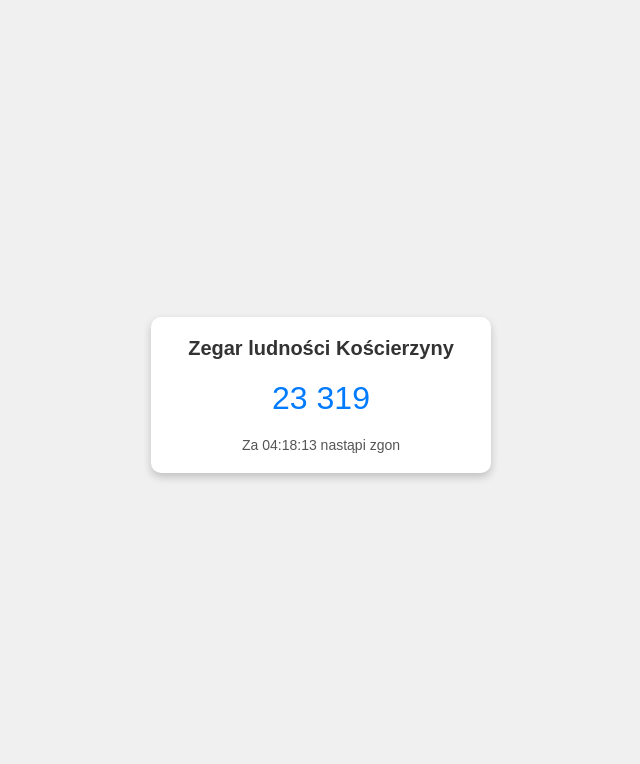
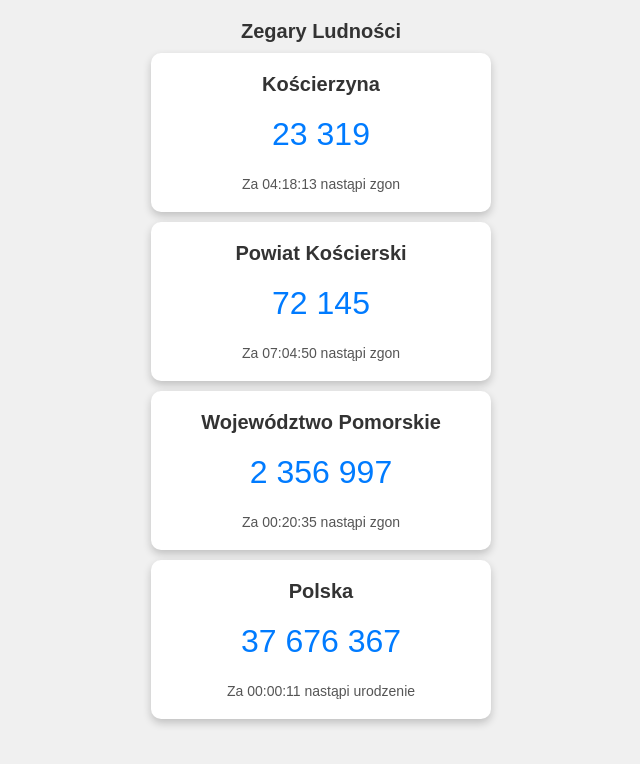
Before and after one commit to BotchedRPR/population-tracker, a plain HTML site: page index.html in a window 1280 px wide. Shown: the whole page, without its empty margins (319-959 px from the left). Drawn offline with Linux system fonts and the light colour scheme.

Commit message:
add more counters and animations

```diff
--- a/index.html
+++ b/index.html
@@ -3,17 +3,16 @@
 <head>
     <meta charset="UTF-8">
     <meta name="viewport" content="width=device-width, initial-scale=1.0">
-    <title>Zegar ludności Kościerzyny</title>
+    <title>Zegary Ludności</title>
     <style>
         body {
             font-family: Arial, sans-serif;
             background-color: #f0f0f0;
             display: flex;
             flex-direction: column;
-            justify-content: center;
             align-items: center;
-            height: 100vh;
             margin: 0;
+            padding: 20px;
         }
         .counter-container {
             text-align: center;
@@ -21,7 +20,7 @@
             padding: 20px;
             border-radius: 10px;
             box-shadow: 0 4px 8px rgba(0, 0, 0, 0.2);
-            margin-bottom: 10px;
+            margin: 10px;
             width: 300px;
         }
         h1 {
@@ -33,6 +32,25 @@
             font-size: 32px;
             color: #007BFF;
             margin: 20px 0;
+            position: relative;
+            height: 40px; /* Stała wysokość, aby liczby nie zmieniały układu */
+            overflow: hidden;
+        }
+        .digit {
+            position: absolute;
+            left: 0;
+            right: 0;
+            opacity: 0;
+            transform: translateY(20px);
+            transition: all 0.5s ease;
+        }
+        .digit.show {
+            opacity: 1;
+            transform: translateY(0);
+        }
+        .digit.hide {
+            opacity: 0;
+            transform: translateY(-20px);
         }
         p {
             margin: 0;
@@ -47,63 +65,124 @@
     </style>
 </head>
 <body>
-    <div class="counter-container">
-        <h1>Zegar ludności Kościerzyny</h1>
-        <div class="counter" id="population-counter">23,353</div>
-        <p id="next-event">Czas do zmiany: --:--:--</p>
-    </div>
+    <h1>Zegary Ludności</h1>
+    <div id="counters-container"></div>
+
     <script>
-        // Dane początkowe
-        const startPopulation = 23353; // Populacja na start
-        const startDate = new Date('2024-06-01T00:00:00'); // Data początkowa
-        const secondsInHalfYear = 181 * 24 * 3600; // Liczba sekund w półroczu
+        const counters = [
+            {
+                id: "koscierzyna",
+                name: "Kościerzyna",
+                startPopulation: 23353,
+                startDate: new Date("2024-06-01T00:00:00"),
+                births: 98,
+                deaths: 130
+            },
+            {
+                id: "powiat-koscierzynski",
+                name: "Powiat Kościerski",
+                startPopulation: 72201,
+                startDate: new Date("2024-06-01T00:00:00"),
+                births: 309,
+                deaths: 361
+            },
+            {
+                id: "wojewodztwo-pomorskie",
+                name: "Województwo Pomorskie",
+                startPopulation: 2359956,
+                startDate: new Date("2024-06-01T00:00:00"),
+                births: 8893,
+                deaths: 11643
+            },
+            {
+                id: "polska",
+                name: "Polska",
+                startPopulation: 37563071,
+                startDate: new Date("2024-06-01T00:00:00"),
+                births: 125637,
+                deaths: 20336
+            }
+        ];
 
-        // Interwały na podstawie danych
-        const birthInterval = secondsInHalfYear / 98; // Średni czas między urodzeniami w sekundach
-        const deathInterval = secondsInHalfYear / 130; // Średni czas między zgonami w sekundach
+        const secondsInHalfYear = 181 * 24 * 3600;
 
-        // Funkcja do obliczania populacji
+        function createCounter(counter) {
+            const birthInterval = secondsInHalfYear / counter.births;
+            const deathInterval = secondsInHalfYear / counter.deaths;
+            let firstUpdate = true; // Flaga dla pierwszej aktualizacji
+
             function calculatePopulation() {
                 const now = new Date();
-            const elapsedSeconds = Math.floor((now - startDate) / 1000);
+                const elapsedSeconds = Math.floor((now - counter.startDate) / 1000);
 
-            // Liczba urodzeń i zgonów, które miały miejsce
                 const births = Math.floor(elapsedSeconds / birthInterval);
                 const deaths = Math.floor(elapsedSeconds / deathInterval);
 
-            // Aktualna populacja
-            return startPopulation + births - deaths;
+                return counter.startPopulation + births - deaths;
             }
 
-        // Obliczanie czasu do następnego zdarzenia
             function calculateNextEvent() {
                 const now = new Date();
-            const elapsedSeconds = Math.floor((now - startDate) / 1000);
+                const elapsedSeconds = Math.floor((now - counter.startDate) / 1000);
 
-            // Czas do kolejnych urodzeń i zgonów
                 const nextBirthIn = birthInterval - (elapsedSeconds % birthInterval);
                 const nextDeathIn = deathInterval - (elapsedSeconds % deathInterval);
 
                 return { nextBirthIn, nextDeathIn };
             }
 
-        // Funkcja aktualizująca licznik populacji i czas do zdarzeń
             function updateDisplay() {
-            const population = calculatePopulation(); // Oblicz populację
-            const { nextBirthIn, nextDeathIn } = calculateNextEvent(); // Oblicz czas do kolejnych zdarzeń
+                const populationElement = document.getElementById(`${counter.id}-population`);
+                const newPopulation = calculatePopulation();
 
-            // Wyświetlenie populacji
-            document.getElementById("population-counter").textContent = population.toLocaleString("pl-PL");
-
-            // Wyświetlenie czasu do najbliższego zdarzenia
-            if (nextBirthIn <= nextDeathIn) {
-                document.getElementById("next-event").textContent = `Za ${formatTime(nextBirthIn)} nastąpi urodzenie`;
+                if (firstUpdate) {
+                    // Ustaw natychmiastowo wartość na bieżący stan
+                    setPopulation(populationElement, newPopulation, true);
+                    firstUpdate = false;
                 } else {
-                document.getElementById("next-event").textContent = `Za ${formatTime(nextDeathIn)} nastąpi zgon`;
+                    // Płynna animacja zmiany
+                    const currentPopulation = parseInt(
+                        populationElement.querySelector(".digit.show").textContent.replace(/\s+/g, '')
+                    );
+                    if (currentPopulation !== newPopulation) {
+                        setPopulation(populationElement, newPopulation, false);
                     }
                 }
 
-        // Funkcja formatująca czas w sekundach na HH:MM:SS
+                const { nextBirthIn, nextDeathIn } = calculateNextEvent();
+                const nextEventText =
+                    nextBirthIn <= nextDeathIn
+                        ? `Za ${formatTime(nextBirthIn)} nastąpi urodzenie`
+                        : `Za ${formatTime(nextDeathIn)} nastąpi zgon`;
+
+                document.getElementById(`${counter.id}-next-event`).textContent = nextEventText;
+            }
+
+            function setPopulation(element, newPopulation, instant) {
+                const newDigitElement = document.createElement("div");
+                newDigitElement.classList.add("digit");
+                if (!instant) {
+                    newDigitElement.classList.add("show");
+                }
+                newDigitElement.textContent = newPopulation.toLocaleString("pl-PL");
+
+                const currentDigit = element.querySelector(".digit.show");
+                if (currentDigit) {
+                    currentDigit.classList.remove("show");
+                    currentDigit.classList.add("hide");
+                    // Usuń po zakończeniu animacji
+                    setTimeout(() => currentDigit.remove(), 500);
+                }
+
+                element.appendChild(newDigitElement);
+
+                if (instant) {
+                    newDigitElement.classList.add("show");
+                } else {
+                    setTimeout(() => newDigitElement.classList.add("show"), 10);
+                }
+            }
+
             function formatTime(seconds) {
                 const hours = Math.floor(seconds / 3600);
                 const minutes = Math.floor((seconds % 3600) / 60);
@@ -111,9 +190,25 @@
                 return `${hours.toString().padStart(2, '0')}:${minutes.toString().padStart(2, '0')}:${sec.toString().padStart(2, '0')}`;
             }
 
-        // Aktualizacja wyświetlania co sekundę
+            const container = document.createElement("div");
+            container.classList.add("counter-container");
+            container.innerHTML = `
+                <h1>${counter.name}</h1>
+                <div class="counter" id="${counter.id}-population">
+                    <div class="digit show">${counter.startPopulation.toLocaleString("pl-PL")}</div>
+                </div>
+                <p id="${counter.id}-next-event">Czas do zmiany: --:--:--</p>
+            `;
+            document.getElementById("counters-container").appendChild(container);
+
+            // Natychmiastowa aktualizacja po załadowaniu strony
+            updateDisplay();
+
+            // Regularne aktualizacje co sekundę
             setInterval(updateDisplay, 1000);
-        updateDisplay(); // Pierwsza aktualizacja
+        }
+
+        counters.forEach(createCounter);
     </script>
 </body>
 </html>
```
Lines whose indentation alone changed are shown as unchanged.
